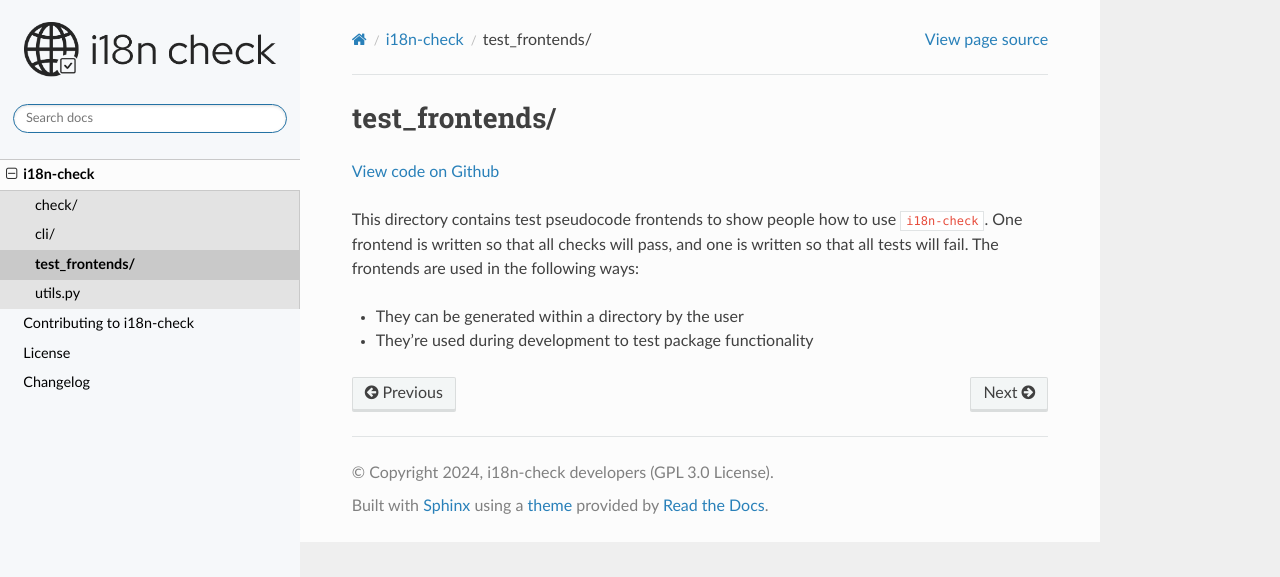
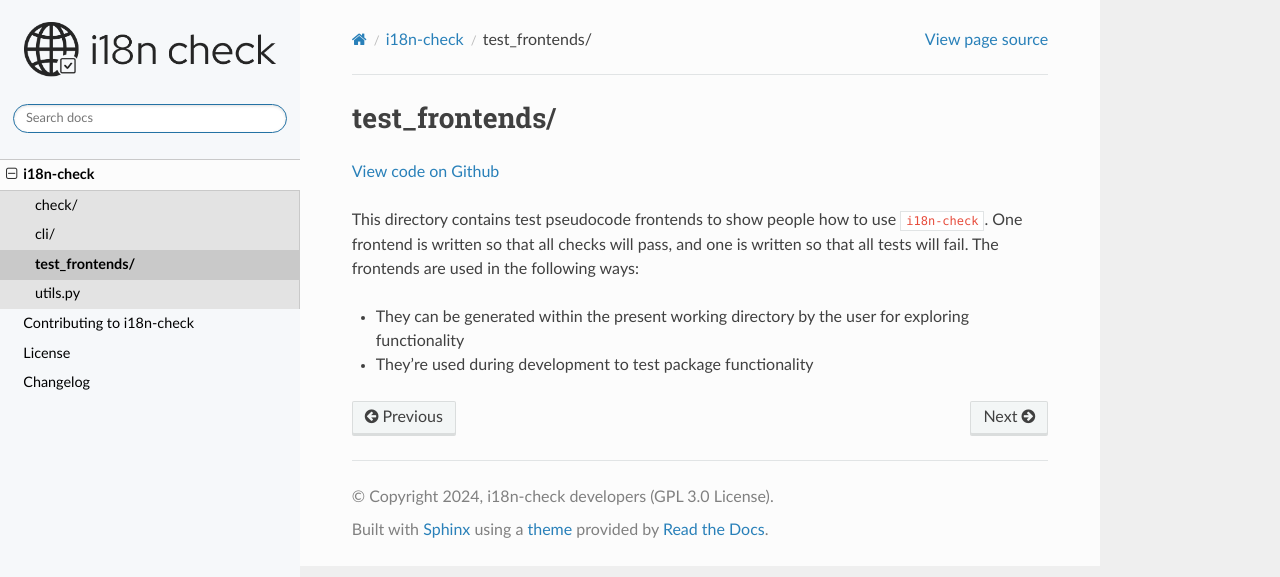
Before and after one commit to activist-org/i18n-check, a Sphinx documentation site: the page built from docs/source/i18n_check/test_frontends/index.rst, in a window 1280 px wide. Shown: the top 577 px of the page. Built offline with Sphinx 7.4.7 and the Read the Docs theme 3.1.0, drawn with Linux system fonts in a browser that asks for light colours; formulas are drawn with MathJax 3.

Commit message:
Minor update to documentation on test frontends

```diff
--- a/docs/source/i18n_check/test_frontends/index.rst
+++ b/docs/source/i18n_check/test_frontends/index.rst
@@ -5,5 +5,5 @@ test_frontends/
 
 This directory contains test pseudocode frontends to show people how to use ``i18n-check``. One frontend is written so that all checks will pass, and one is written so that all tests will fail. The frontends are used in the following ways:
 
-- They can be generated within a directory by the user
+- They can be generated within the present working directory by the user for exploring functionality
 - They're used during development to test package functionality
```
